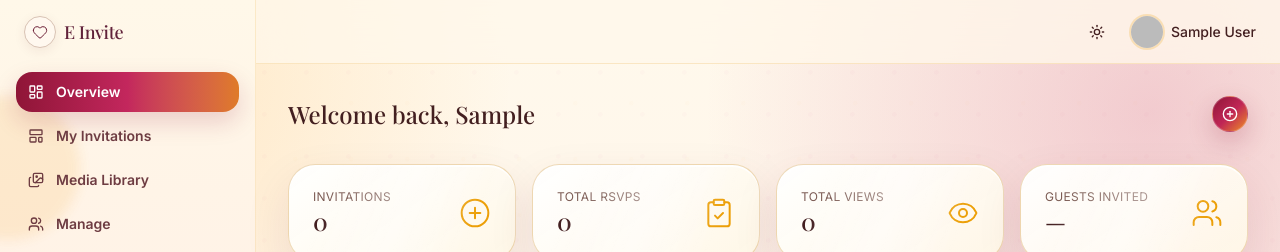
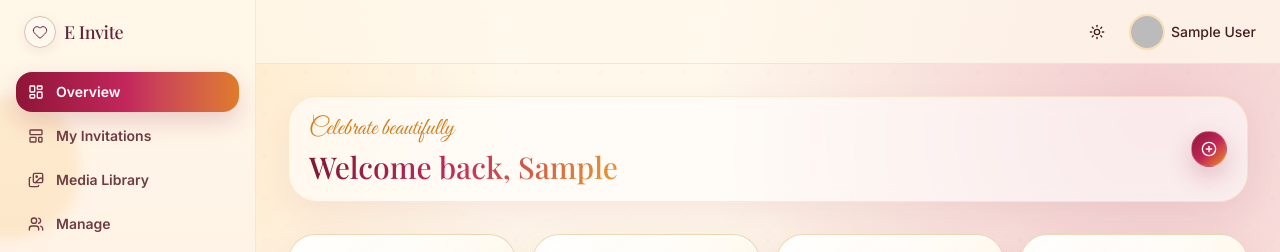
Before and after one commit to mesanjusk/Einvite-, a Next.js app: page /dashboard in a window 1280 px wide. Shown: the top 252 px of the page. Built offline with nearby package versions, Linux system fonts and the light colour scheme; no server answers; the database is empty; sample sign-in values are in the browser's storage.

Commit message:
feat: refresh dashboard page headers

```diff
--- a/src/components/dashboard/page-header.tsx
+++ b/src/components/dashboard/page-header.tsx
@@ -15,9 +15,10 @@ export function PageHeader({
   children?: React.ReactNode;
 }) {
   return (
-    <div className="flex flex-wrap items-center justify-between gap-4">
+    <div className="flex flex-wrap items-center justify-between gap-4 rounded-[1.8rem] border border-[#efc778]/30 bg-white/58 px-5 py-4 shadow-[0_12px_32px_rgba(108,38,56,.07)] backdrop-blur">
       <div className="min-w-0">
-        <h1 className="font-display truncate text-2xl">{title}</h1>
+        <div className="mb-1 font-script text-2xl text-[#d17f1f]">Celebrate beautifully</div>
+        <h1 className="font-display wedding-title truncate text-2xl sm:text-3xl">{title}</h1>
         {meta && <p className="text-muted-foreground mt-0.5 text-xs">{meta}</p>}
       </div>
       {children && <div className="flex shrink-0 items-center gap-2">{children}</div>}
```
